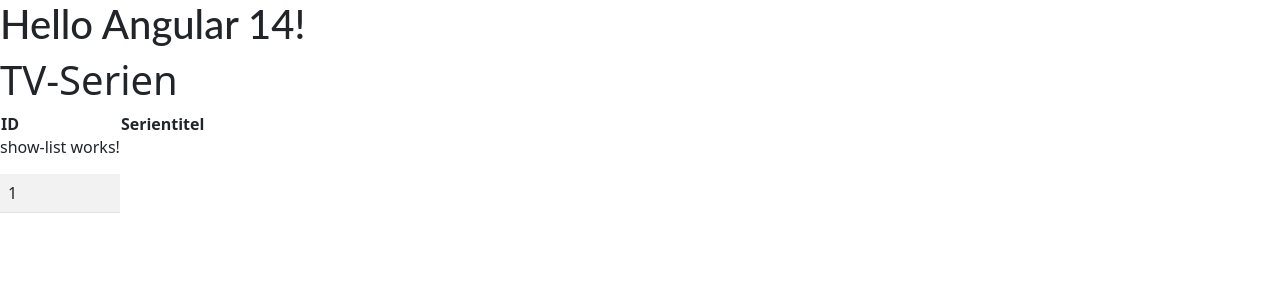
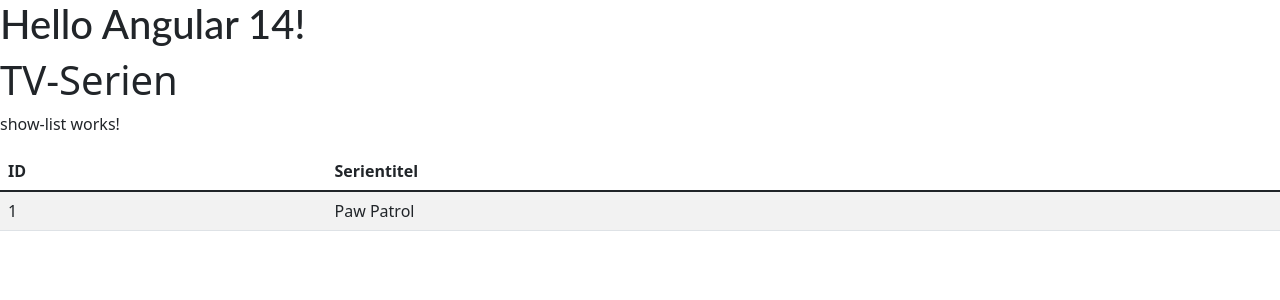
Before and after one commit to Walndin/angular-ivy-grc4vd, an Angular app: page / in a window 1280 px wide. Shown: the top 300 px of the page. Built offline with nearby package versions, Linux system fonts and the light colour scheme.

Commit message:
3 files modified, 1 added

```diff
--- a/src/app/app.module.ts
+++ b/src/app/app.module.ts
@@ -2,6 +2,8 @@
 import { BrowserModule } from '@angular/platform-browser';
 import { FormsModule } from '@angular/forms';
 import { ShowListComponent } from './components/show-list/show-list.component';
+import { ShowDataService } from './services/show-data.service';
+
 
 import { AppComponent } from './app.component';
 import { HelloComponent } from './hello.component';
@@ -10,5 +12,6 @@
   imports: [BrowserModule, FormsModule],
   declarations: [AppComponent, HelloComponent, ShowListComponent],
   bootstrap: [AppComponent],
+  providers:[ShowDataService]
 })
 export class AppModule {}
--- a/src/app/components/show-list/show-list.component.html
+++ b/src/app/components/show-list/show-list.component.html
@@ -1,16 +1,16 @@
-<table>
   <p>show-list works!</p>
+
+  <table class="table table-striped table-hover">
   <thead>
-    <tr>
-      <th>ID</th>
-      <th>Serientitel</th>
-    </tr>
+  <tr>
+    <th>ID</th>
+    <th>Serientitel</th>
+  </tr>
   </thead>
-  <table class="table table-striped table-hover">
     <tbody>
       <tr *ngFor="let s of shows">
         <td>{{ s.id }}</td>
+        <td>{{s.title}}</td>
       </tr>
     </tbody>
   </table>
-</table>
--- a/src/app/components/show-list/show-list.component.ts
+++ b/src/app/components/show-list/show-list.component.ts
@@ -1,20 +1,19 @@
 import { Component, OnInit } from '@angular/core';
 import { Show } from '../../model/show';
+import { ShowDataService } from '../../services/show-data.service';
 
 @Component({
   selector: 'app-show-list',
   templateUrl: './show-list.component.html',
-  styleUrls: ['./show-list.component.css']
+  styleUrls: ['./show-list.component.css'],
 })
 export class ShowListComponent implements OnInit {
-  shows: Show[ ] = [];
 
-  constructor() {
-    this.shows.push(new Show(1, 'Paw Patrol'));
+  constructor(private showDataService: ShowDataService) {
+  }
+  get shows(): Show[ ] {return this.showDataService.shows;}
 
-   }
 
-  ngOnInit() {
-  }
 
+  ngOnInit() {}
 }
--- /dev/null
+++ b/src/app/services/show-data.service.ts
@@ -0,0 +1,12 @@
+import { Injectable } from '@angular/core';
+import { Show } from '../model/show';
+
+@Injectable()
+export class ShowDataService {
+  shows: Show[] = [];
+
+  constructor() {
+    this.shows.push(new Show(1, 'Paw Patrol'));
+
+  }
+}
```
